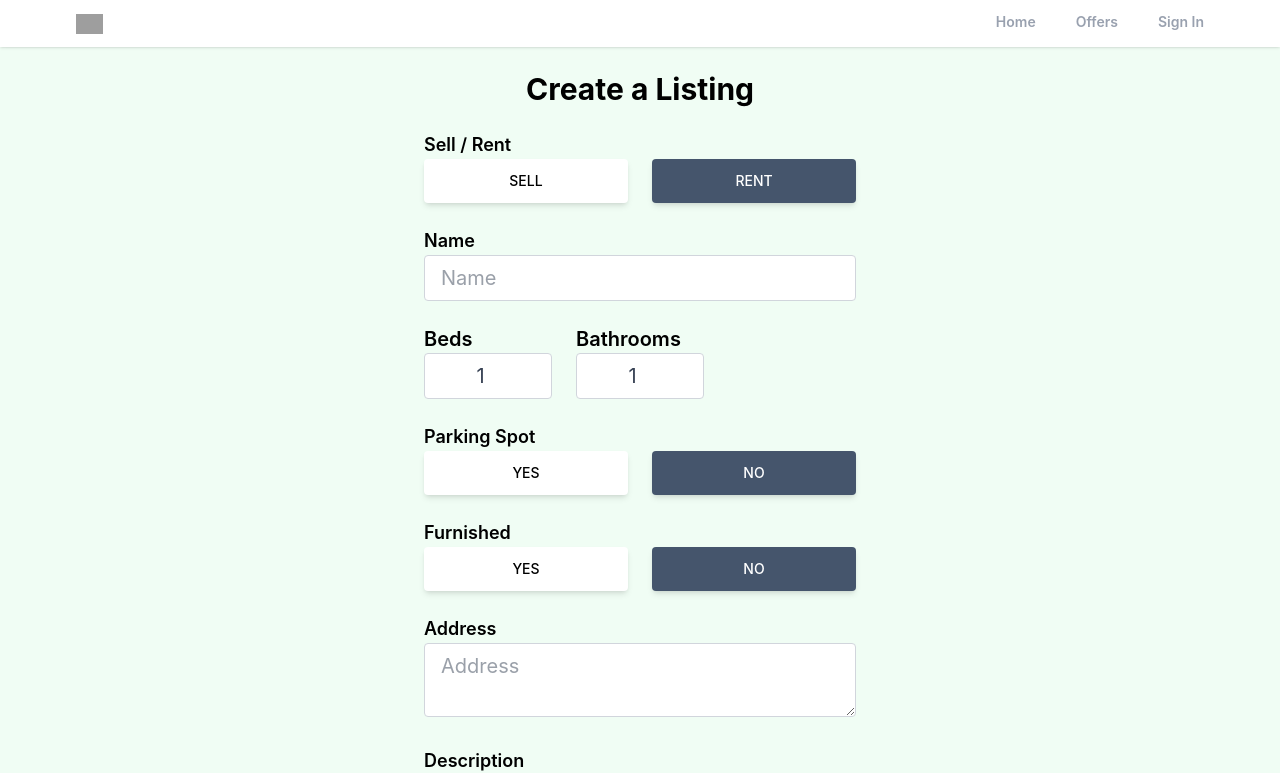
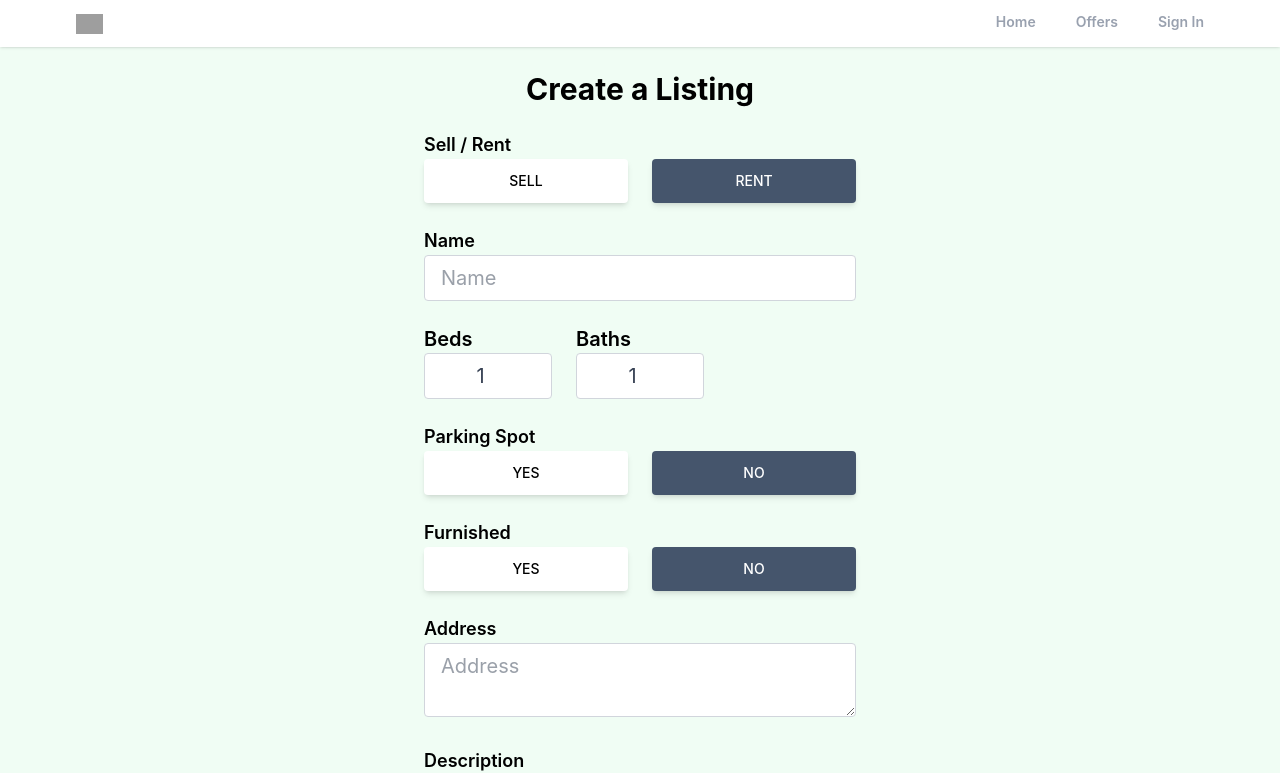
Before and after one commit to d-brightmind/realtore-clone, a React (Vite) app: page /create-listing in a window 1280 px wide. Shown: the top 773 px of the page. Built offline with nearby package versions, Linux system fonts and the light colour scheme; no server answers; grey boxes are pictures that could not be loaded.

Commit message:
Renaming

```diff
--- a/src/pages/CreateListing.tsx
+++ b/src/pages/CreateListing.tsx
@@ -38,7 +38,7 @@ function onChange() {
             <input type="number" id='bedrooms' value={bedrooms} onChange={onChange} min="1" max="50" required className='w-full px-4 py-2 text-xl text-gray-700 bg-white border border-gray-300 rounded transition duration-150 ease-in-out focus:text-gray-700 focus:bg-white focus:border-slate-40 text-center'/>
           </div>
           <div className=''>
-            <p className='text-xl font-semibold'>Bathrooms</p>
+            <p className='text-xl font-semibold'>Baths</p>
             <input type="number" id='bathrooms' value={bathrooms} onChange={onChange} min="1" max="50" required className='w-full px-4 py-2 text-xl text-gray-700 bg-white border border-gray-300 rounded transition duration-150 ease-in-out focus:text-gray-700 focus:bg-white focus:border-slate-40 text-center'/>
           </div>
         </div>
```
